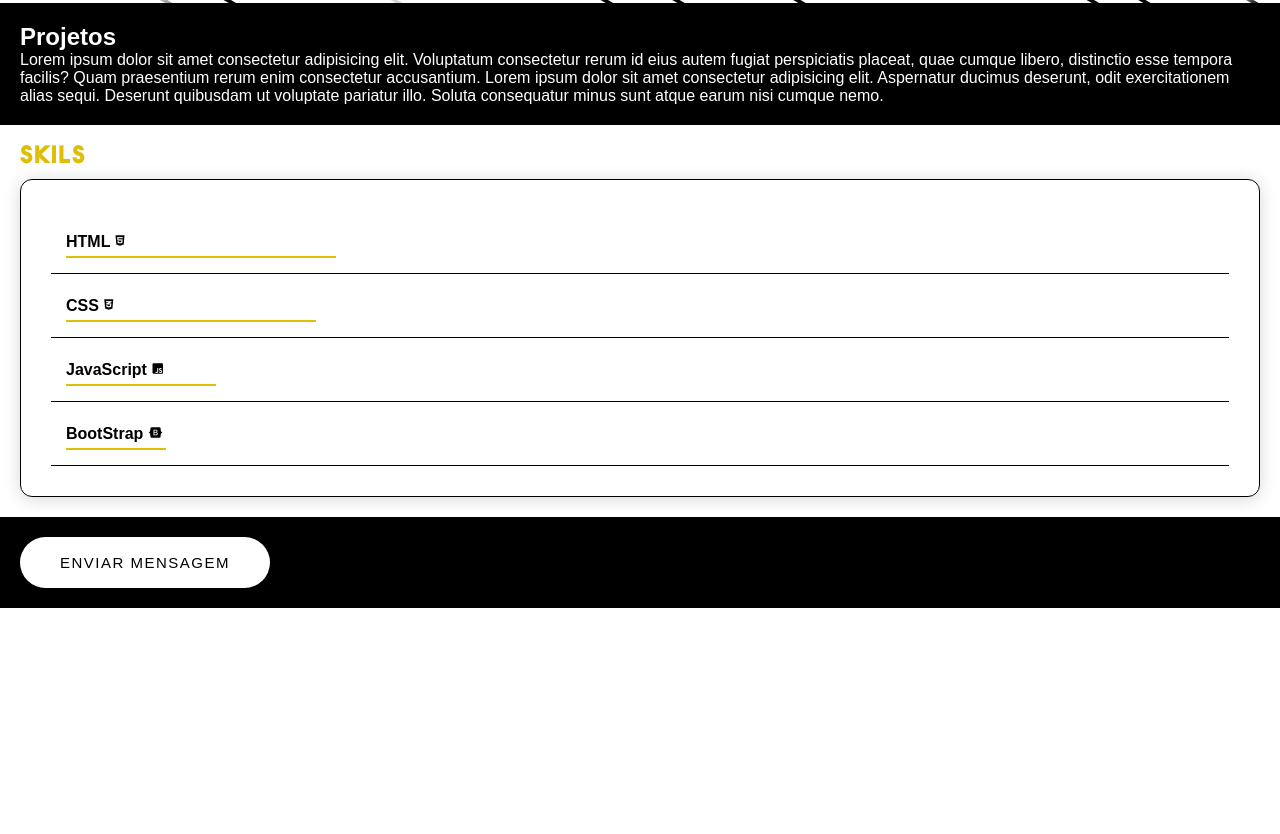
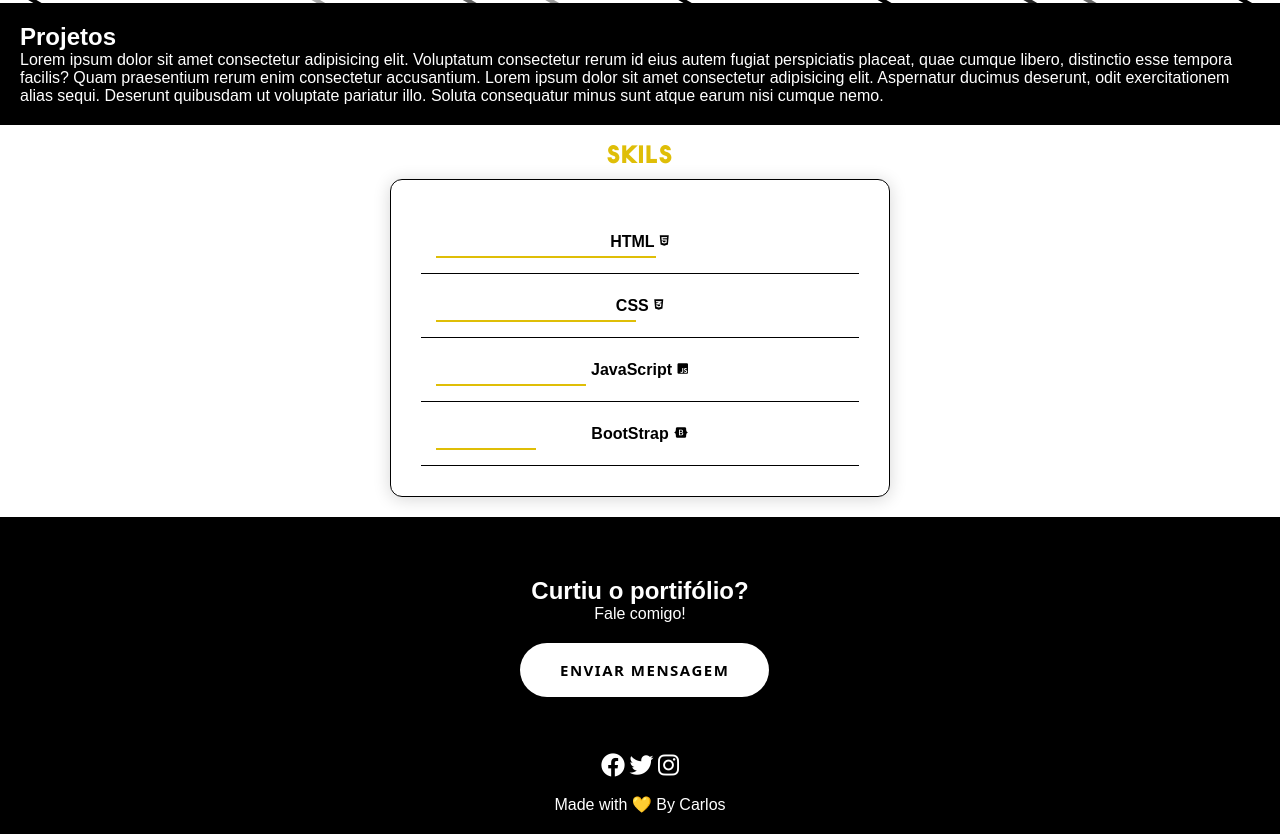
Before and after one commit to Carlos-EduardoCS/carlos-cs, a plain HTML site: page index.html in a window 1280 px wide. Shown: the part 865-1699 px from the top of the page. Before the commit the page ends 1473 px from the top, so only its background shows below. Drawn offline with nearby package versions, Linux system fonts and the light colour scheme.

Commit message:
add js :)

```diff
--- a/index.html
+++ b/index.html
@@ -9,6 +9,8 @@
     <link rel="stylesheet" href="styles/style.css">
     <link rel="stylesheet" href="styles/media-q.css">
 
+    <script src="https://unpkg.com/scrollreveal"></script>
+
     <link rel="shortcut icon" href="imgs/a679bdee-3804-4d5f-9d26-371b37834f6f.png" type="image/x-icon">
 
     <title>Carlos | Developer</title>
@@ -16,6 +18,7 @@
 <body>
     <main>
         <div class="start">
+            <div class="in-start">
                 <p class="p1">
                     Oi, 👋 Meu nome é CARLOS
                 </p>
@@ -27,14 +30,12 @@
                             </i>
                         </a>
                     </abbr>
-
                     <abbr title="Viste meu Linkedin">
                         <a href="https://www.linkedin.com/in/carlos-eduardo-04656a26a/" target="_blank">
                             <i class="fa-brands fa-linkedin fa-2xs" style="color: #dfbe07;">
                             </i>
                         </a>
                     </abbr>
-
                     <abbr title="Veja meu curriculo">
                         <a href="">
                             <i class="fa-solid fa-file fa-2xs" style="color: #dfbe07;">
@@ -47,12 +48,15 @@
                 </h1>
                 <p class="p2">
                     Tenho 17 anos, e sou <br>
-                apaixonado por desafios.
+                    apaixonado por novos desafios.
                 </p>
             </div>
 
+            <img class="carlos" src="imgs/carlos.png" alt="">
+        </div>
 
-        <img class="carlos" src="imgs/carlos.png" alt="">
+
+
         <img class="wave1" src="imgs/wave.png" alt="">
 
         <article>
@@ -64,8 +68,8 @@
                 Lorem ipsum dolor sit amet consectetur adipisicing elit. Aspernatur ducimus deserunt, odit exercitationem alias sequi. Deserunt quibusdam ut voluptate pariatur illo. Soluta consequatur minus sunt atque earum nisi cumque nemo.
             </div>
 
-            <div class="skils" onclick="linguagens()">
-                    <h1>
+            <div class="skils">
+                    <h1 class="skils-h1">
                         Skils
                     </h1>
                 <div class="in-skils">
@@ -92,16 +96,44 @@
             </div>
             <div class="contact">
                 <div class="in-contact">
-                    <a href="">
-                        <button> Enviar mensagem
+                    <div class="txt-instart">
+                        <h1 class="port-h1">
+                            Curtiu o portifólio?
+                        </h1>
+                        <p>
+                            Fale comigo!
+                        </p>
+                    </div>
+                    <a href="https://api.whatsapp.com/send/?phone=5519996643835&text&type=phone_number&app_absent=0" target="_blank">
+                        <button class="btn1">
+                            Enviar mensagem
                         </button>
                     </a>
                 </div>
             </div>
+
         </article>
     </main>
     <footer>
+        <a href="">
+            <i class="fa-brands fa-facebook fa-xl" style="color: #ffffff;"></i>
+        </a>
 
+
+        <a href="">
+            <i class="fa-brands fa-twitter fa-xl" style="color: #ffffff;"></i>
+        </a>
+
+
+
+        <a href="">
+            <i class="fa-brands fa-instagram fa-xl" style="color: #ffffff;"></i>
+        </a>
+
+
+        <p>
+            Made with 💛 By Carlos
+        </p>
     </footer>
     <script src="js/script.js"></script>
 </body>
--- a/js/script.js
+++ b/js/script.js
@@ -1,11 +1,84 @@
+
+// geral
+window.sr = ScrollReveal({
+    resete: true,
+    duration: 2500,
+    distance:'60px',
+
+});
 
 
-function linguagens(){
-    var html = document.getElementsByClassName('.html') ;
-    var css =  document.querySelector('.css');
-    var js =  document.querySelector('.js');
-    var boot = document.querySelector('.boot');
+sr.reveal('i', {
+    delay: 900,
+    origin: 'top',
+    duration: 1000,
+});
 
-    css.classList.add('css-ani')
 
-}
+//photo
+sr.reveal('.carlos', {
+    rotate: {x: 0, y:80, z:0},
+    delay: 200,
+    duration: 2000,
+    origin: 'rigth',
+});
+
+//titlle
+sr.reveal('.in-start', {
+    duration: 2500,
+    origin: 'left',
+    delay: 250,
+});
+
+//skils-box
+sr.reveal('.in-skils', {
+    duration: 1000,
+    interval: 2000,
+})
+
+sr.reveal('.boot',{
+    origin: 'left',
+    delay: 900,
+})
+
+sr.reveal('.html',{
+    origin: 'left',
+    delay: 900,
+})
+
+sr.reveal('.css',{
+    origin: 'left',
+    delay: 900,
+})
+
+sr.reveal('.js',{
+    origin: 'left',
+    delay: 900,
+})
+
+sr.reveal('.skils-h1',{
+    origin: 'left',
+    delay: 500,
+})
+
+sr.reveal('.btn1',{
+    distance:'15px',
+    duration: 1000,
+    origin: 'top',
+    delay: 700,
+    interval: 2000,
+})
+
+sr.reveal('.txt-instart',{
+    distance:'20px',
+    origin: 'rigth',
+    duration: 1000,
+    delay: 500,
+})
+
+sr.reveal('.port-h1',{
+    distance:'0px',
+    origin: 'top',
+    duration: 1000,
+    delay: 500,
+})
--- a/styles/media-q.css
+++ b/styles/media-q.css
@@ -21,6 +21,8 @@
     }
 
     .start{
+        display: flex;
+        justify-content: space-around;
         height: 90vh;
         color: rgb(42, 42, 42);
         margin-left: 25px;
@@ -62,16 +64,50 @@
     }
 
     .carlos{
-        border-radius: 16%;
+        margin-top: -12%;
         width: 500px;
+        height: 500px;
+        border-radius: 19px;
         display: block;
-        position: absolute;
-        top: 12%;
-        left: 50%;
     }
 
     .wave1{
         display: none;
     }
 
+    .in-skils{
+        width: 500px;
+        margin: 0 auto;
+        padding: 30px;
+        border-radius: 12px;
+        border: 1px solid black;
+        box-shadow: 0px 2px 17px rgba(0, 0, 0, 0.164);
+        visibility: hidden;
+    }
+
+    button{
+        margin-left: 40%;
+    }
+
+
+    footer{
+        padding: 20px;
+        text-align: center;
+        color: #ffffff;
+        background-color: #000000;
+    }
+
+    footer > a{
+        visibility: hidden;
+        margin-left: 5px;
+    }
+
+    footer > p{
+        margin-top: 20px;
+    }
+
+    .port-h1{
+
+    }
+
 }
--- a/styles/style.css
+++ b/styles/style.css
@@ -33,10 +33,12 @@ span{
 }
 
 i{
+    visibility: hidden;
     margin-left: -5px;
 }
 
 i:hover{
+    visibility: initial;
     transition: 200ms ease-in-out;
     transform: translateY(-5px);
     cursor: pointer;
@@ -97,6 +99,7 @@ abbr, a{
 }
 
 .skils{
+    text-align: center;
     padding: 20px;
     background-color: #Fff;
 }
@@ -115,7 +118,10 @@ abbr, a{
 }
 
 button {
-    margin: 0 auto;
+    font-family: system-ui, -apple-system, BlinkMacSystemFont, 'Segoe UI', Roboto, Oxygen, Ubuntu, Cantarell, 'Open Sans', 'Helvetica Neue', sans-serif;
+    font-weight: bold;
+    margin-left: 19px;
+    margin-right: auto;
     padding: 17px 40px;
     border-radius: 50px;
     border: 0;
@@ -148,6 +154,7 @@ ul{
 }
 
 hr{
+    visibility: hidden;
     background-color: #dfbe07;
     border: none;
     margin-top: 5px;
@@ -177,30 +184,70 @@ li > i {
 }
 
 .in-skils{
+    margin-bottom: 20px;
     padding: 30px;
     border-radius: 12px;
     border: 1px solid black;
     box-shadow: 0px 2px 17px rgba(0, 0, 0, 0.164);
+    visibility: hidden;
 }
 
 .css{
-    animation: css-ani 1.8s ;
+    visibility: hidden;
+    width: 200px;
+    animation: css-ani 5.1s ;
 }
 
 .html{
-    width: 270px;
-    animation: html-ani 1.7s ;
+    visibility: hidden;
+    width: 220px;
+    animation: html-ani 5.3s ;
 }
 
 .js{
+    visibility: hidden;
     width: 150px;
-    animation: js-ani 2.1s;
+    animation: js-ani 5.5s;
 }
 
 .boot{
+    visibility: hidden;
     width: 100px;
-    animation: boot-ani 2.3s;
+    animation: boot-ani 5.7s;
 
+}
+
+.carlos, .in-start{
+    visibility: hidden;
+}
+
+.in-contact{
+    color: #fff;
+    padding: 20px;
+}
+.txt-instart{
+    text-align: center;
+    margin: 20px auto;
+}
+
+.in-contact > button{
+
+}
+
+footer{
+    padding: 20px;
+    text-align: center;
+    color: #ffffff;
+    background-color: #000000;
+}
+
+footer > a{
+    visibility: hidden;
+    margin-left: 5px;
+}
+
+footer > p{
+    margin-top: 20px;
 }
 
 @keyframes css-ani {
@@ -209,7 +256,7 @@ li > i {
     }
 
     100%{
-        width: 250px;
+        width: 200px;
     }
 }
 
@@ -219,7 +266,7 @@ li > i {
     }
 
     100%{
-        width: 270px;
+        width: 220px;
     }
 }
 
```
Lines whose indentation alone changed are shown as unchanged.
